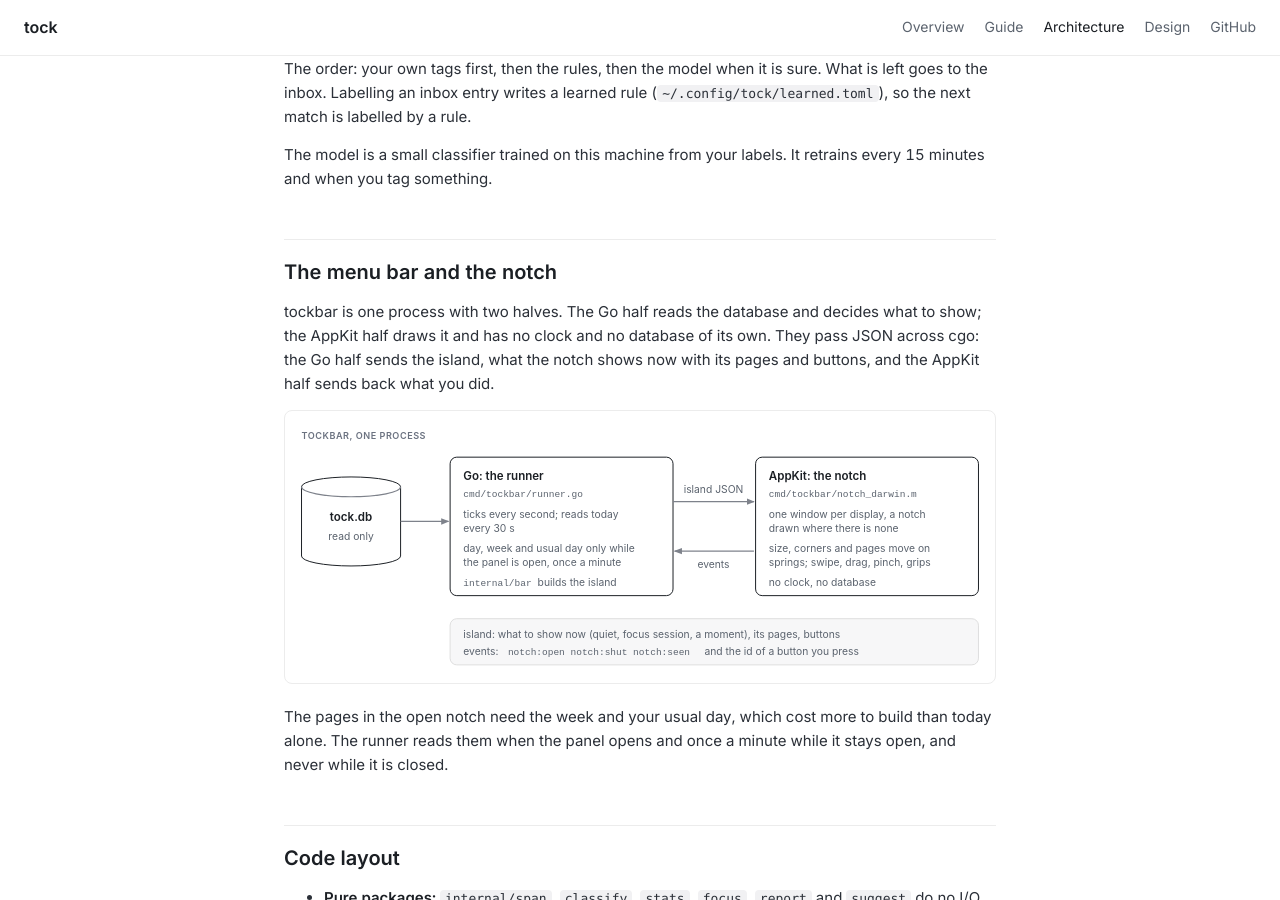
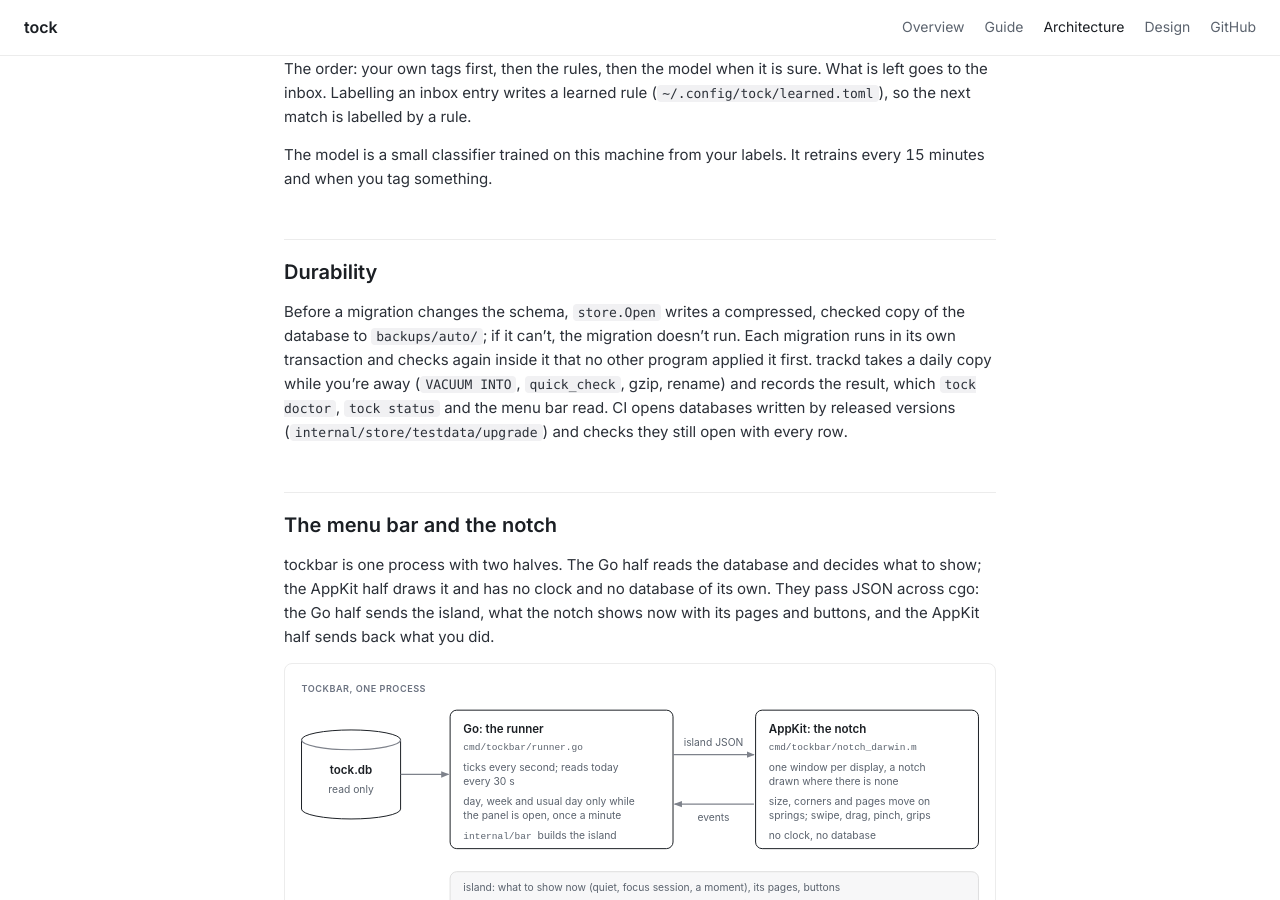
Before and after one commit to confuserdotcom/tock, a Jekyll site: the page built from docs/architecture.md, in a window 1280 px wide and 900 px high, scrolled down 1791 px. Built offline with Jekyll 4.4.1, drawn with Linux system fonts in a browser that asks for light colours; our own code applies the rules of GitHub Pages for plain Markdown files.

Commit message:
Document snapshots and tock restore

```diff
--- a/docs/architecture.md
+++ b/docs/architecture.md
@@ -50,6 +50,18 @@ learned rule (`~/.config/tock/learned.toml`), so the next match is labelled by a
 
 The model is a small classifier trained on this machine from your labels. It
 retrains every 15 minutes and when you tag something.
+
+## Durability
+
+Before a migration changes the schema, `store.Open` writes a compressed,
+checked copy of the database to `backups/auto/`; if it can't, the
+migration doesn't run. Each migration runs in its own transaction and
+checks again inside it that no other program applied it first. trackd
+takes a daily copy while you're away (`VACUUM INTO`, `quick_check`, gzip,
+rename) and records the result, which `tock doctor`, `tock status` and the
+menu bar read. CI opens databases written by released versions
+(`internal/store/testdata/upgrade`) and checks they still open with every
+row.
 
 ## The menu bar and the notch
 
```
Also changed, not shown: docs/guide.md (+50 -16 lines), CHANGELOG.md, 1 other file.
